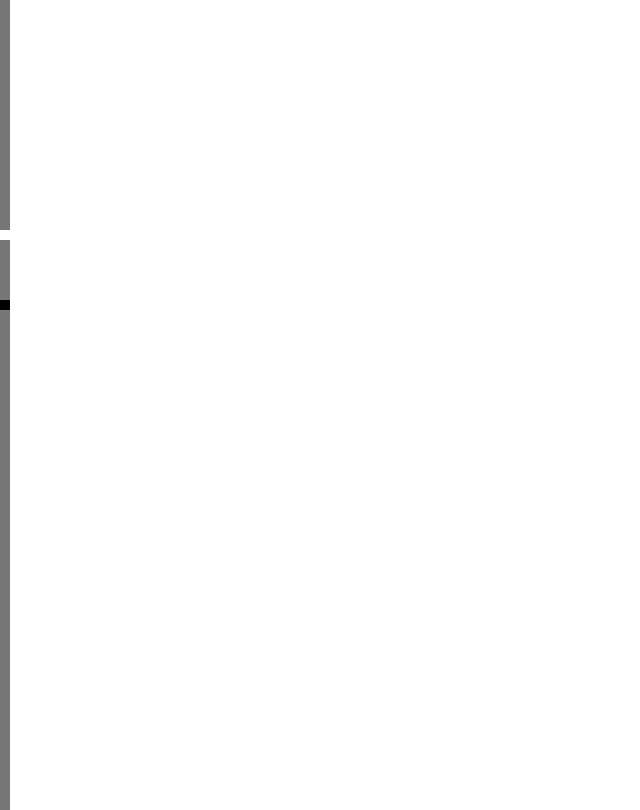
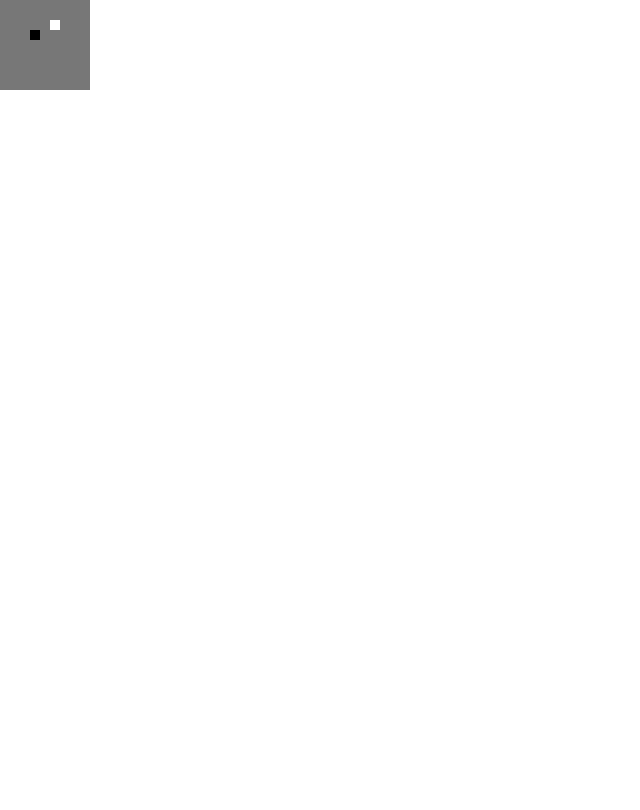
Before and after one commit to lacker/go, a React (Create React App) app: page / in a window 1280 px wide. Shown: the whole page, without its empty margins (0-640 px from the left). Built offline with nearby package versions, Linux system fonts and the light colour scheme.

Commit message:
finally fix css

```diff
--- a/src/App.css
+++ b/src/App.css
@@ -3,9 +3,11 @@
 }
 
 .Board {
+  position: relative;
 }
 
 .Cell {
   height: 10px;
   width: 10px;
+  position: absolute;
 }
```
